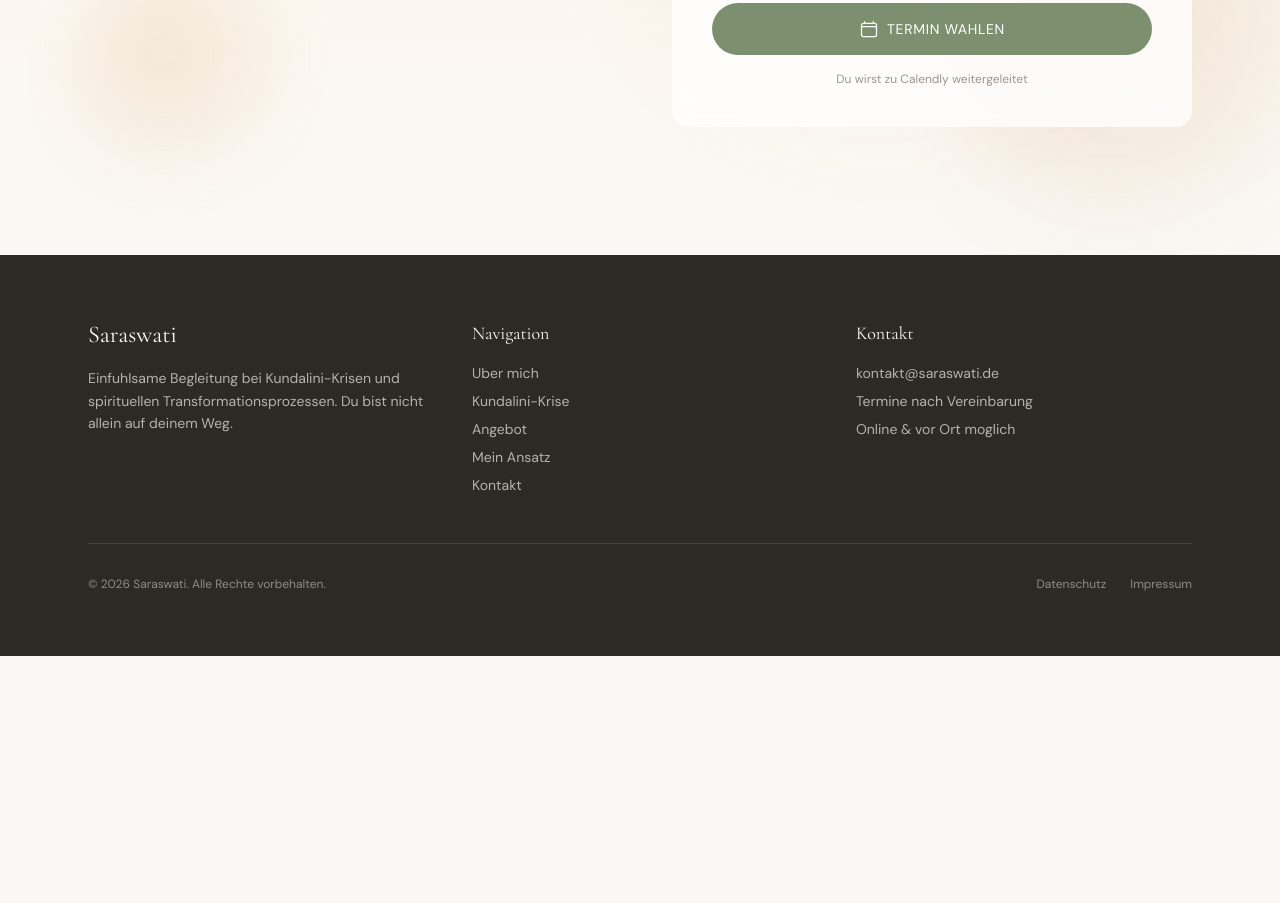
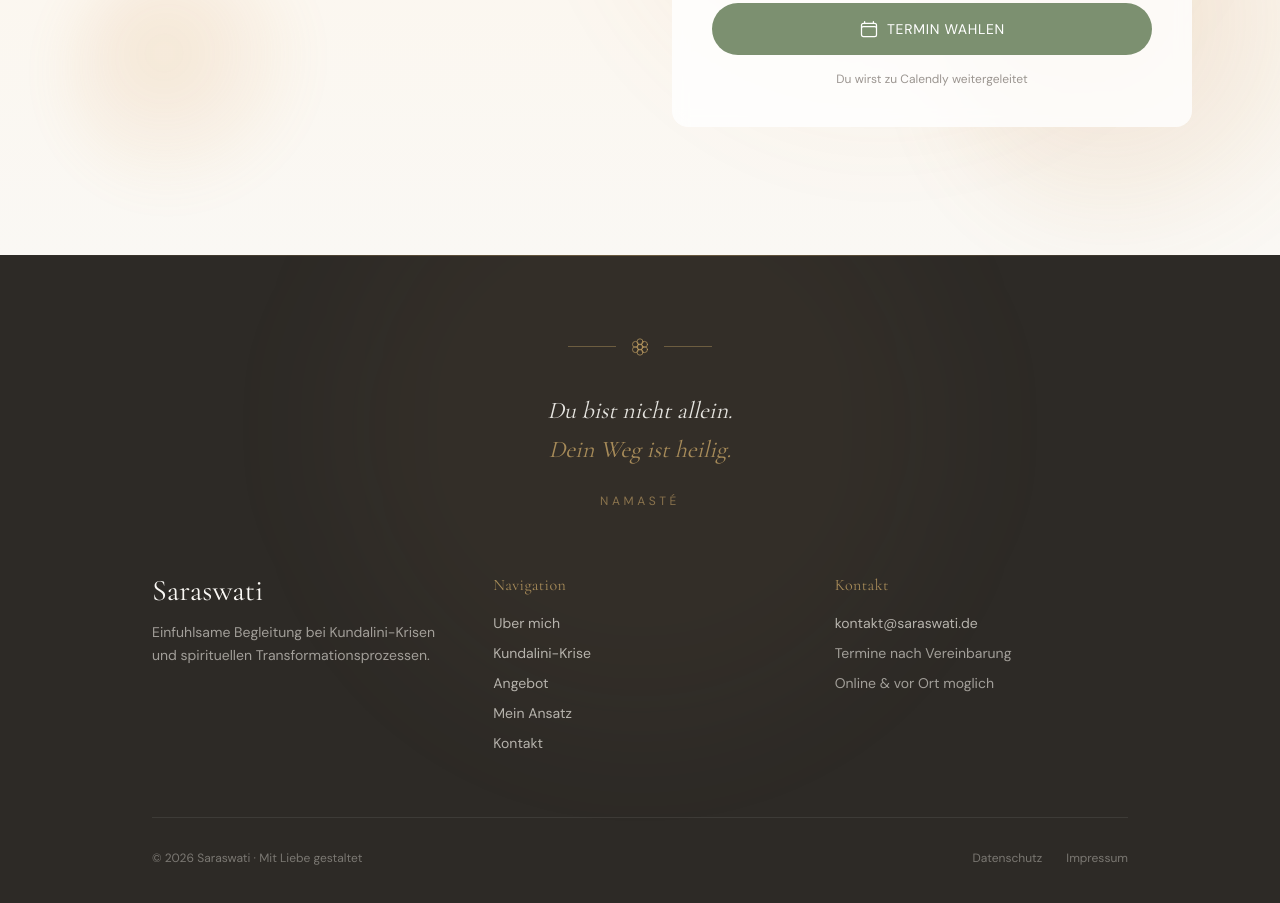
Before and after one commit to restitutio777/yoga-coaching-britta-iven, a Next.js app: page / in a window 1280 px wide. Shown: the part 7840-8743 px from the top of the page. Before the commit the page ends 8496 px from the top, so only its background shows below. Built offline with nearby package versions, Linux system fonts and the light colour scheme.

Commit message:
Redesign footer with closing blessing and Seed of Life ornament
Co-Authored-By: Claude Opus 4.7 <noreply@anthropic.com>

```diff
--- a/src/components/Footer.tsx
+++ b/src/components/Footer.tsx
@@ -1,21 +1,46 @@
+import { SectionOrnament } from "@/components/SectionOrnament";
+
 export function Footer() {
   return (
-    <footer className="bg-warm-dark text-cream-dark/70 py-16">
-      <div className="max-w-6xl mx-auto px-6">
-        <div className="grid md:grid-cols-3 gap-12 mb-12">
-          {/* Brand */}
+    <footer className="relative bg-warm-dark text-cream-dark/70 overflow-hidden">
+      {/* Soft golden glow at top */}
+      <div
+        aria-hidden="true"
+        className="absolute inset-x-0 top-0 h-px bg-gradient-to-r from-transparent via-gold/40 to-transparent"
+      />
+      <div
+        aria-hidden="true"
+        className="absolute -top-32 left-1/2 -translate-x-1/2 w-[600px] h-[600px] rounded-full bg-gold/[0.04] blur-3xl pointer-events-none"
+      />
+
+      <div className="relative max-w-5xl mx-auto px-6 pt-20 pb-10">
+        {/* Closing blessing */}
+        <div className="text-center mb-16">
+          <SectionOrnament align="center" className="mb-8 [&_span]:bg-gold/40" />
+          <p className="font-serif italic text-cream/90 text-xl md:text-2xl leading-relaxed max-w-xl mx-auto">
+            Du bist nicht allein.<br />
+            <span className="text-gold/80">Dein Weg ist heilig.</span>
+          </p>
+          <p className="mt-6 text-xs tracking-[0.3em] uppercase text-gold/60">
+            Namasté
+          </p>
+        </div>
+
+        {/* Brand + columns */}
+        <div className="grid md:grid-cols-3 gap-12 mb-16">
           <div>
-            <h3 className="font-serif text-2xl text-cream mb-4">Saraswati</h3>
-            <p className="text-sm leading-relaxed">
+            <h3 className="font-serif text-3xl text-cream mb-3">Saraswati</h3>
+            <p className="text-sm leading-relaxed text-cream-dark/60">
               Einfuhlsame Begleitung bei Kundalini-Krisen und spirituellen
-              Transformationsprozessen. Du bist nicht allein auf deinem Weg.
+              Transformationsprozessen.
             </p>
           </div>
 
-          {/* Quick Links */}
           <div>
-            <h4 className="font-serif text-lg text-cream mb-4">Navigation</h4>
-            <ul className="space-y-2 text-sm">
+            <h4 className="font-serif text-base text-gold/80 mb-4 tracking-wide">
+              Navigation
+            </h4>
+            <ul className="space-y-2.5 text-sm">
               <li>
                 <a href="#ueber-mich" className="hover:text-gold transition-colors">
                   Uber mich
@@ -44,10 +69,11 @@ export function Footer() {
             </ul>
           </div>
 
-          {/* Contact Info */}
           <div>
-            <h4 className="font-serif text-lg text-cream mb-4">Kontakt</h4>
-            <ul className="space-y-2 text-sm">
+            <h4 className="font-serif text-base text-gold/80 mb-4 tracking-wide">
+              Kontakt
+            </h4>
+            <ul className="space-y-2.5 text-sm">
               <li>
                 <a
                   href="mailto:kontakt@saraswati.de"
@@ -56,15 +82,15 @@ export function Footer() {
                   kontakt@saraswati.de
                 </a>
               </li>
-              <li>Termine nach Vereinbarung</li>
-              <li>Online & vor Ort moglich</li>
+              <li className="text-cream-dark/60">Termine nach Vereinbarung</li>
+              <li className="text-cream-dark/60">Online &amp; vor Ort moglich</li>
             </ul>
           </div>
         </div>
 
         {/* Bottom bar */}
-        <div className="border-t border-white/10 pt-8 flex flex-col md:flex-row justify-between items-center gap-4 text-xs text-cream-dark/50">
-          <p>&copy; {new Date().getFullYear()} Saraswati. Alle Rechte vorbehalten.</p>
+        <div className="pt-8 border-t border-cream/[0.08] flex flex-col md:flex-row justify-between items-center gap-4 text-xs text-cream-dark/40">
+          <p>&copy; {new Date().getFullYear()} Saraswati &middot; Mit Liebe gestaltet</p>
           <div className="flex gap-6">
             <a href="#" className="hover:text-gold transition-colors">
               Datenschutz
```
